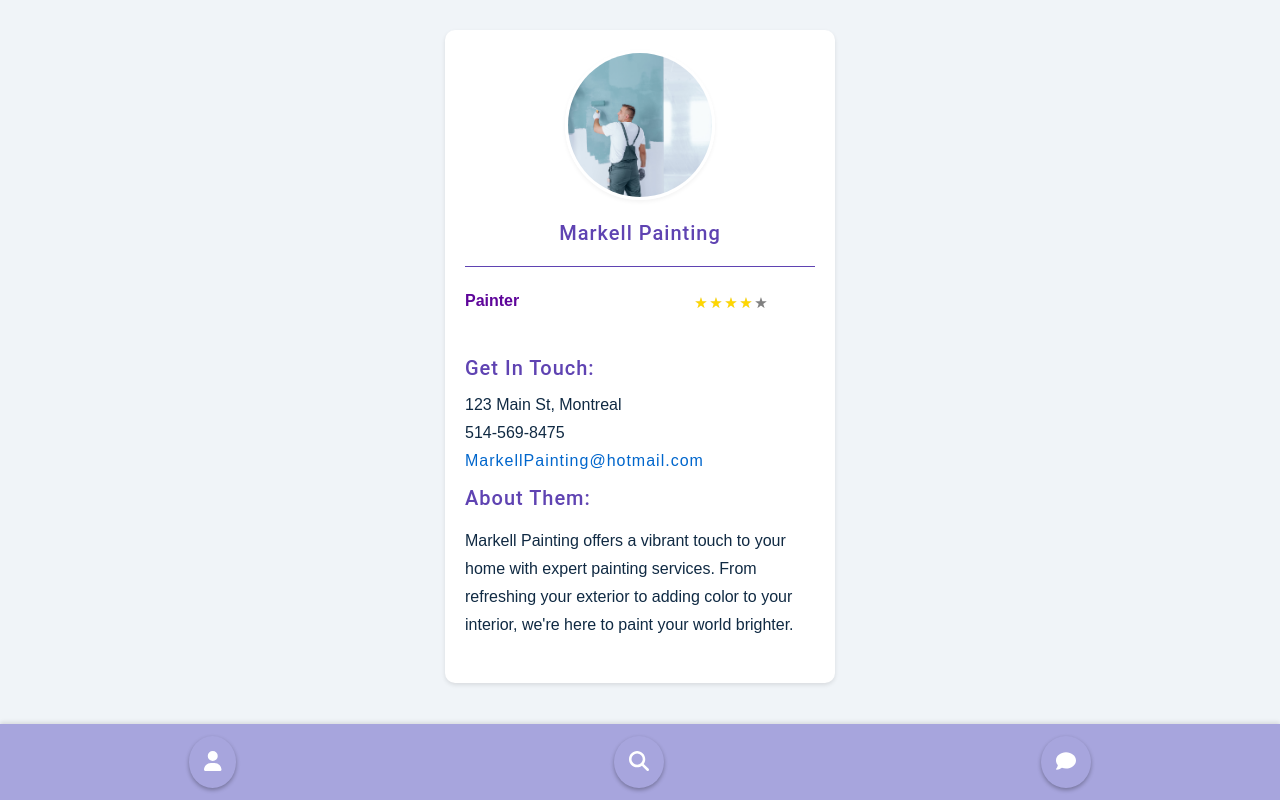
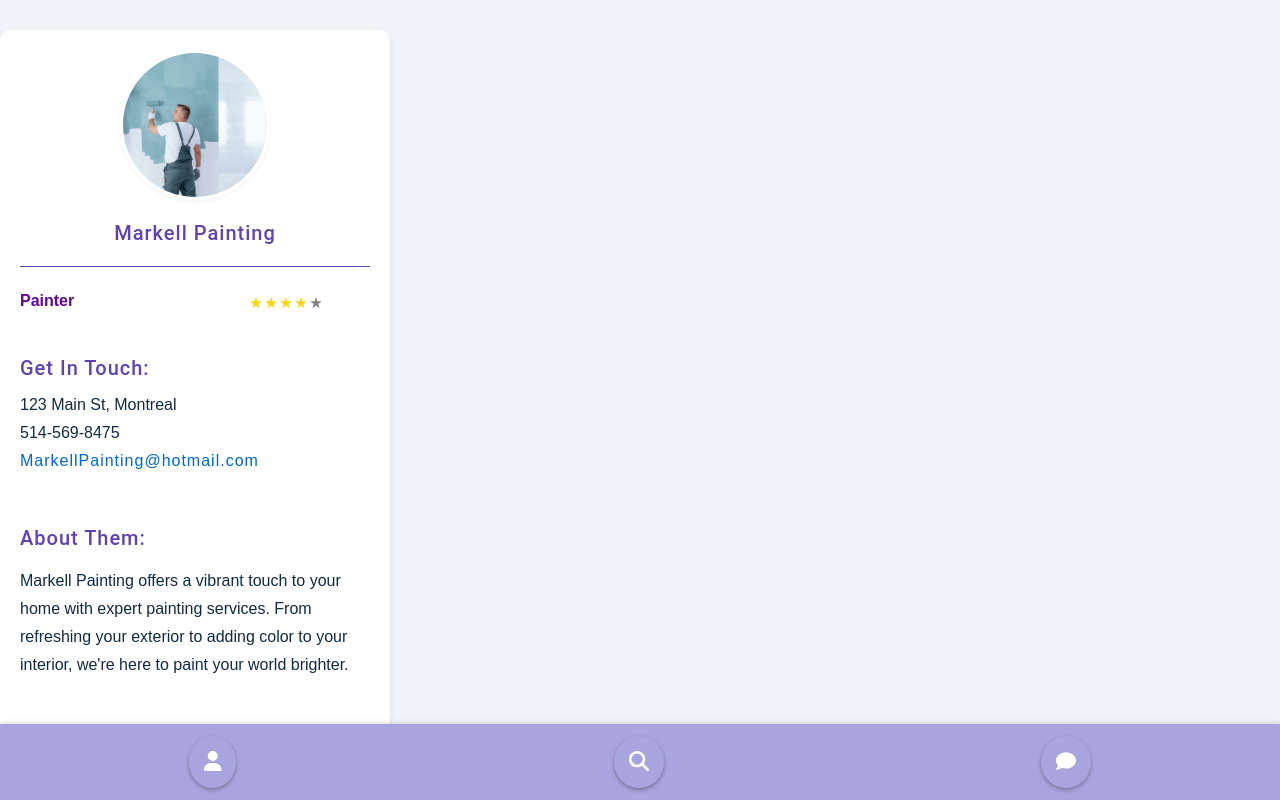
Before and after one commit to laurenrigante/Hire-Me, a React (Create React App) app in the folder hire-me/: page /freelancer/1 in a window 1280 px wide. Built offline with nearby package versions, Linux system fonts and the light colour scheme.

Commit message:
fixing spacing

```diff
--- a/hire-me/src/pages/FreelancerDetails.jsx
+++ b/hire-me/src/pages/FreelancerDetails.jsx
@@ -201,15 +201,17 @@ const FreelancerDetails = () => {
                 ))}
               </div>
               </div>
+
               <h2 className="header2" >Get in touch:</h2>
               <p className="info">{freelancer.Address}</p>
               <p className="info">{freelancer.phoneNumber}</p>
               <a href={`mailto:${freelancer.email}`} style={{marginTop:"50px"}}>{freelancer.email} </a>
 
+              <div className="abouthem">
               <h2 className="header2" >About them:</h2>
 
               <p className="freelancer-description">{freelancer.description}</p>
-
+              </div>
             </div>
           </div>
         </div>
--- a/hire-me/src/styling/FreelancerDetails.css
+++ b/hire-me/src/styling/FreelancerDetails.css
@@ -34,15 +34,9 @@
 }
 
 
-/* Main content container */
-.freelancer-details-container {
-  /* Remove the top and bottom padding */
-  display: flex;
-  flex-direction: column;
-  justify-content: center; /* Center content vertically */
-  align-items: center; /* Center content horizontally */
-  box-sizing: border-box;
-  width: 100%; /* Ensure the container spans the full width */
+.abouthem{
+  margin-top:50px;
+  padding-bottom:10px;
 }
 
 /* Freelancer profile card */
```
